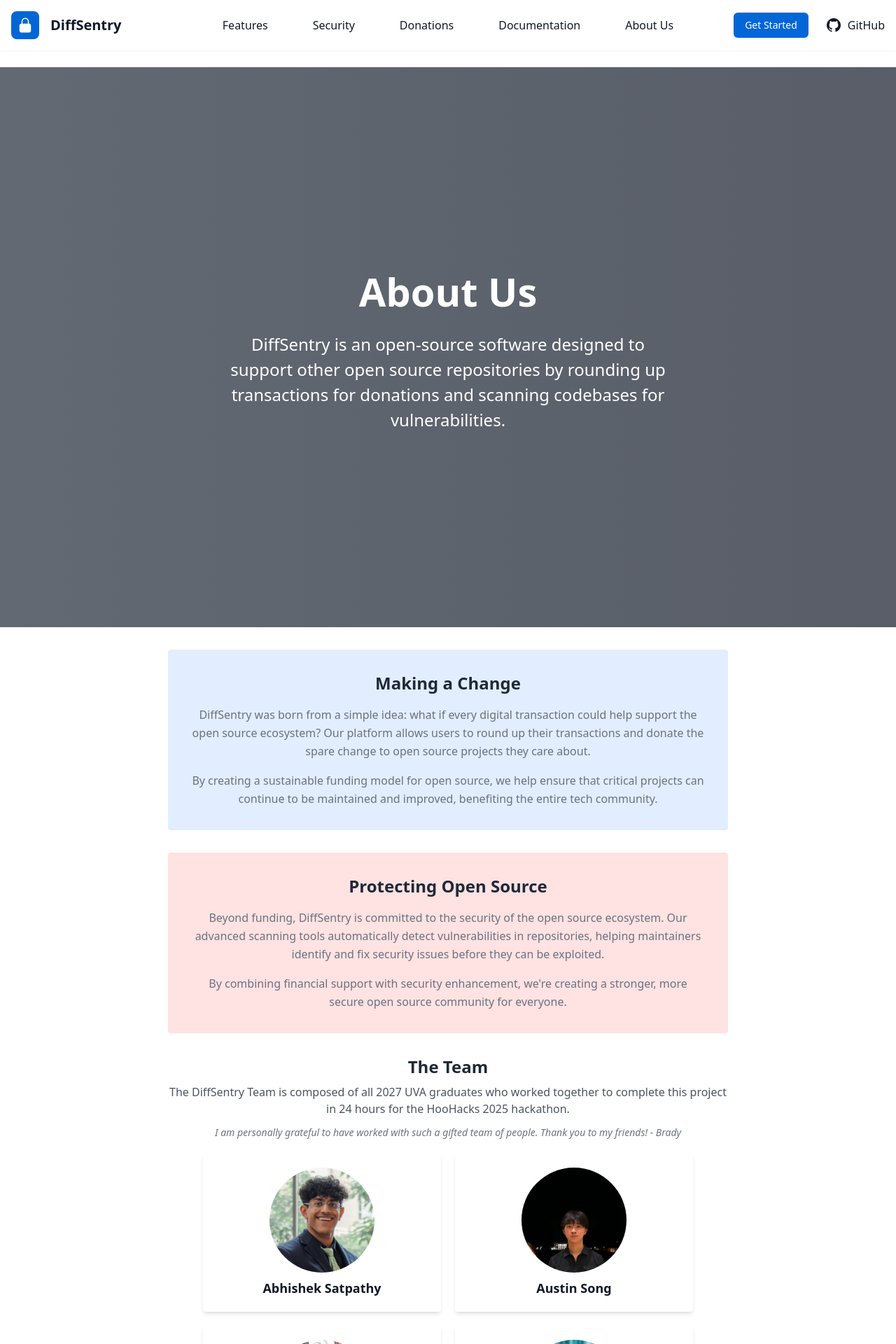
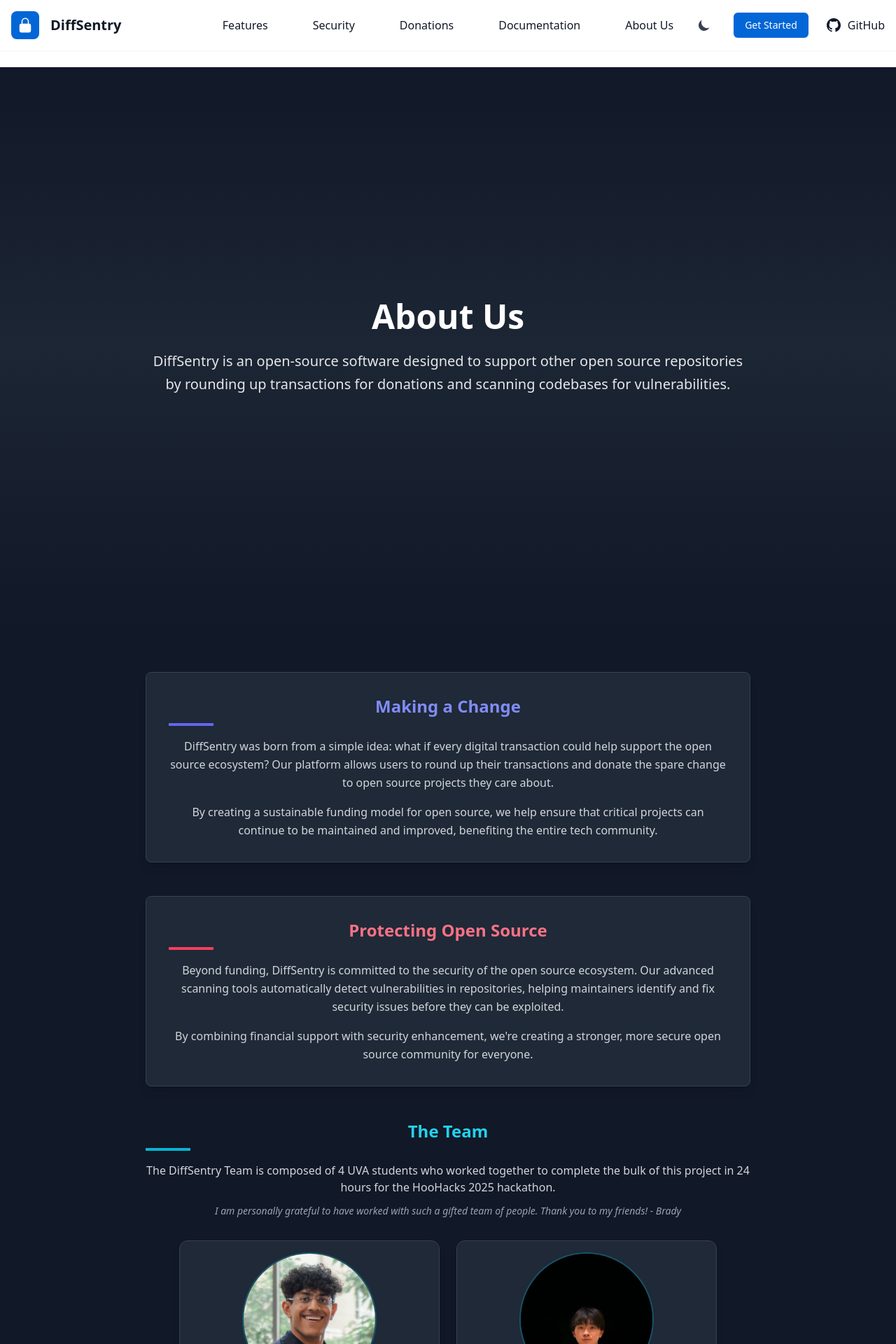
Before and after one commit to asatpathy314/diff-sentry, a React (Vite) app in the folder DiffSentry/: page /aboutus in a window 1280 px wide. Shown: the top 1920 px of the page at 70% size. Built offline with nearby package versions, Linux system fonts and the light colour scheme.

Commit message:
minor changes to the about us page and added a theme toggle

```diff
--- a/DiffSentry/src/App.jsx
+++ b/DiffSentry/src/App.jsx
@@ -1,4 +1,5 @@
 import { BrowserRouter as Router, Routes, Route } from 'react-router-dom';
+import { ThemeProvider } from './components/ThemeProvider';
 import Header from './components/Header';
 import Hero from './components/Hero';
 import Features from './components/Features';
@@ -11,6 +12,7 @@
 
 function App() {
   return (
+    <ThemeProvider>
       <Router>
         <div className="min-h-screen flex flex-col overflow-hidden max-w-full">
           <Header />
@@ -31,6 +33,7 @@
           <Footer />
         </div>
       </Router>
+    </ThemeProvider>
   );
 }
 
--- a/DiffSentry/src/components/AboutUs.jsx
+++ b/DiffSentry/src/components/AboutUs.jsx
@@ -17,80 +17,131 @@
 
 const AboutUs = () => {
   return (
-    <section className="pb-16 relative flex flex-col items-center justify-center w-full min-h-screen mx-auto">
+    <section className="pb-16 relative flex flex-col items-center justify-center w-full min-h-screen mx-auto bg-gray-900 text-gray-100">
       {/* Hero Section */}
       <div className="relative w-full aspect-[1920/1200] overflow-hidden">
         {/* Background Image */}
         <div
-          className="absolute inset-0 w-full h-full bg-cover bg-center bg-no-repeat z-0"
+          className="absolute inset-0 w-full h-full bg-cover bg-center bg-no-repeat z-0 opacity-60"
           style={{ backgroundImage: `url(${heroImg})` }}
         />
 
-        {/* Semi-transparent Overlay */}
-        <div className="absolute inset-0 w-full h-full bg-gradient-to-r from-gray-800 to-gray-900 opacity-70 z-10"></div>
+        {/* Dark Overlay */}
+        <div className="absolute inset-0 w-full h-full bg-gradient-to-b from-gray-900 via-gray-800/80 to-gray-900 z-10"></div>
 
         {/* Content */}
-        <div className="absolute top-1/2 left-1/2 transform -translate-x-1/2 -translate-y-1/2 text-center text-white z-20">
-          <h1 className="text-[3.5rem] font-bold">About Us</h1>
-          <p className="text-[1.5rem] mt-4">
-            DiffSentry is an open-source software designed to support other open source repositories by
-            rounding up transactions for donations and scanning codebases for vulnerabilities.
-          </p>
+        <div className="absolute top-1/2 left-1/2 transform -translate-x-1/2 -translate-y-1/2 text-center z-20 w-full max-w-4xl px-4">
+          <Motion.h1
+            initial={{ y: -20, opacity: 0 }}
+            animate={{ y: 0, opacity: 1 }}
+            transition={{ duration: 0.7 }}
+            className="text-5xl font-bold text-white mb-2"
+          >
+            About Us
+          </Motion.h1>
+          <Motion.div
+            initial={{ y: 20, opacity: 0 }}
+            animate={{ y: 0, opacity: 1 }}
+            transition={{ duration: 0.7, delay: 0.2 }}
+          >
+            <p className="text-xl mt-6 text-gray-200 leading-relaxed">
+              DiffSentry is an open-source software designed to support other open source repositories by
+              rounding up transactions for donations and scanning codebases for vulnerabilities.
+            </p>
+          </Motion.div>
         </div>
       </div>
 
       {/* Content Section */}
-      <div className="max-w-[800px] w-full mt-8">
+      <div className="max-w-4xl w-full mt-16 px-4">
         {/* Our Story */}
-        <div className="mb-8 bg-[#e2edff] p-8 rounded text-center">
-          <h2 className="text-2xl font-bold text-gray-800">Making a Change</h2>
-          <p className="mt-4 text-gray-500 leading-relaxed">
+        <Motion.div
+          initial={{ opacity: 0, y: 20 }}
+          whileInView={{ opacity: 1, y: 0 }}
+          viewport={{ once: true }}
+          transition={{ duration: 0.6 }}
+          className="mb-12 bg-gray-800 p-8 rounded-lg shadow-lg border border-gray-700"
+        >
+          <h2 className="text-2xl font-bold text-indigo-400">Making a Change</h2>
+          <div className="w-16 h-1 bg-indigo-500 mt-2 mb-4"></div>
+          <p className="mt-4 text-gray-300 leading-relaxed">
             DiffSentry was born from a simple idea: what if every digital transaction could help support the open source ecosystem?
             Our platform allows users to round up their transactions and donate the spare change to open source projects they care about.
           </p>
-          <p className="mt-4 text-gray-500 leading-relaxed">
+          <p className="mt-4 text-gray-300 leading-relaxed">
             By creating a sustainable funding model for open source, we help ensure that critical projects can continue to be maintained
             and improved, benefiting the entire tech community.
           </p>
-        </div>
+        </Motion.div>
 
         {/* Security Scanning */}
-        <div className="mb-8 bg-[#ffe2e2] p-8 rounded text-center">
-          <h2 className="text-2xl font-bold text-gray-800">Protecting Open Source</h2>
-          <p className="mt-4 text-gray-500 leading-relaxed">
+        <Motion.div
+          initial={{ opacity: 0, y: 20 }}
+          whileInView={{ opacity: 1, y: 0 }}
+          viewport={{ once: true }}
+          transition={{ duration: 0.6, delay: 0.2 }}
+          className="mb-12 bg-gray-800 p-8 rounded-lg shadow-lg border border-gray-700"
+        >
+          <h2 className="text-2xl font-bold text-rose-400">Protecting Open Source</h2>
+          <div className="w-16 h-1 bg-rose-500 mt-2 mb-4"></div>
+          <p className="mt-4 text-gray-300 leading-relaxed">
             Beyond funding, DiffSentry is committed to the security of the open source ecosystem. Our advanced scanning tools
             automatically detect vulnerabilities in repositories, helping maintainers identify and fix security issues before they can be exploited.
           </p>
-          <p className="mt-4 text-gray-500 leading-relaxed">
+          <p className="mt-4 text-gray-300 leading-relaxed">
             By combining financial support with security enhancement, we're creating a stronger, more secure open source community for everyone.
           </p>
-        </div>
+        </Motion.div>
 
         {/* Our Team */}
-        <div className="mb-8">
-          <h2 className="text-2xl font-bold text-gray-800">The Team</h2>
-          <p className="mt-2 mb-3 text-gray-600">
-            The DiffSentry Team is composed of all 2027 UVA graduates who worked together to complete this project in 24 hours for the HooHacks 2025 hackathon.
+        <Motion.div
+          initial={{ opacity: 0, y: 20 }}
+          whileInView={{ opacity: 1, y: 0 }}
+          viewport={{ once: true }}
+          transition={{ duration: 0.6, delay: 0.4 }}
+          className="mb-12"
+        >
+          <h2 className="text-2xl font-bold text-cyan-400 mb-2">The Team</h2>
+          <div className="w-16 h-1 bg-cyan-500 mb-4"></div>
+          <p className="mt-2 mb-3 text-gray-300">
+            The DiffSentry Team is composed of 4 UVA students who worked together to complete the bulk of this project in 24 hours for the HooHacks 2025 hackathon.
           </p>
-          <p className="italic text-sm text-gray-500 mb-4">
+          <p className="italic text-sm text-gray-400 mb-8">
             I am personally grateful to have worked with such a gifted team of people. Thank you to my friends! - Brady
           </p>
-          <div className="grid grid-cols-1 sm:grid-cols-2 gap-5 mt-5 max-w-[700px] mx-auto">
+          <div className="grid grid-cols-1 sm:grid-cols-2 gap-6 mt-8 max-w-3xl mx-auto">
             {teamMembers.map((member, index) => (
               <Motion.a
                 href={member.linkedin}
-                whileHover={{ scale: 1.05 }}
-                whileTap={{ scale: 0.95 }}
+                whileHover={{ scale: 1.03, y: -5 }}
+                whileTap={{ scale: 0.97 }}
                 key={index}
+                target="_blank"
+                rel="noopener noreferrer"
+                className="block"
               >
-                <div key={index} className="bg-white p-5 rounded shadow-md text-center">
-                  <img src={member.img} alt={member.name} className="w-[150px] h-[150px] rounded-full mx-auto object-cover" />
-                  <h3 className="mt-2 text-lg font-bold">{member.name}</h3>
+                <div className="bg-gray-800 rounded-xl overflow-hidden shadow-lg border border-gray-700 transition-all hover:border-cyan-500/50">
+                  <div className="w-48 h-48 mx-auto overflow-hidden rounded-full my-4 border-2 border-cyan-500/30">
+                    <img
+                      src={member.img}
+                      alt={member.name}
+                      className="w-full h-full object-cover transition-transform hover:scale-110 duration-700"
+                    />
+                  </div>
+                  <div className="p-5">
+                    <h3 className="text-lg font-bold text-white">{member.name}</h3>
+                    <div className="flex items-center mt-2">
+                      <svg className="w-4 h-4 text-cyan-400 mr-1" fill="currentColor" viewBox="0 0 24 24">
+                        <path d="M20.5 2h-17A1.5 1.5 0 002 3.5v17A1.5 1.5 0 003.5 22h17a1.5 1.5 0 001.5-1.5v-17A1.5 1.5 0 0020.5 2zM8 19H5v-9h3zM6.5 8.25A1.75 1.75 0 118.3 6.5a1.78 1.78 0 01-1.8 1.75zM19 19h-3v-4.74c0-1.42-.6-1.93-1.38-1.93A1.74 1.74 0 0013 14.19V19h-3v-9h2.9v1.3a3.11 3.11 0 012.7-1.4c1.55 0 3.36.86 3.36 3.66z"></path>
+                      </svg>
+                      <span className="text-gray-400 text-sm">LinkedIn</span>
+                    </div>
+                  </div>
                 </div>
               </Motion.a>
             ))}
           </div>
-        </div>
+        </Motion.div>
       </div>
     </section>
   );
--- a/DiffSentry/src/components/Header.jsx
+++ b/DiffSentry/src/components/Header.jsx
@@ -1,6 +1,7 @@
 import { useState, useEffect } from 'react';
 import { motion as Motion } from 'framer-motion';
 import { Link, useLocation } from 'react-router-dom';
+import ThemeToggle from './ThemeToggle';
 
 const Header = () => {
   const [isMenuOpen, setIsMenuOpen] = useState(false);
@@ -141,6 +142,7 @@
           </div>
 
           <div className="absolute right-4 flex items-center space-x-6">
+            <ThemeToggle />
             <Motion.a
               initial={{ opacity: 0, scale: 0.9 }}
               animate={{ opacity: 1, scale: 1 }}
--- /dev/null
+++ b/DiffSentry/src/components/ThemeProvider.jsx
@@ -0,0 +1,40 @@
+import { createContext, useState, useEffect, useContext } from 'react';
+
+const ThemeContext = createContext();
+
+export function ThemeProvider({ children }) {
+  const [darkMode, setDarkMode] = useState(() => {
+    // Check localStorage first
+    const savedTheme = localStorage.getItem('theme');
+    if (savedTheme) {
+      return savedTheme === 'dark';
+    }
+    // Fall back to system preference
+    return window.matchMedia('(prefers-color-scheme: dark)').matches;
+  });
+
+  useEffect(() => {
+    // Update HTML class when theme changes
+    if (darkMode) {
+      document.documentElement.classList.add('dark');
+      localStorage.setItem('theme', 'dark');
+    } else {
+      document.documentElement.classList.remove('dark');
+      localStorage.setItem('theme', 'light');
+    }
+  }, [darkMode]);
+
+  const toggleDarkMode = () => {
+    setDarkMode(prevMode => !prevMode);
+  };
+
+  return (
+    <ThemeContext.Provider value={{ darkMode, toggleDarkMode }}>
+      {children}
+    </ThemeContext.Provider>
+  );
+}
+
+export function useTheme() {
+  return useContext(ThemeContext);
+}
--- /dev/null
+++ b/DiffSentry/src/components/ThemeToggle.jsx
@@ -0,0 +1,29 @@
+import { motion as Motion } from 'framer-motion';
+import { useTheme } from './ThemeProvider';
+
+const ThemeToggle = () => {
+  const { darkMode, toggleDarkMode } = useTheme();
+
+  return (
+    <Motion.button
+      initial={{ opacity: 0 }}
+      animate={{ opacity: 1 }}
+      transition={{ duration: 0.5 }}
+      onClick={toggleDarkMode}
+      className="p-2 rounded-full focus:outline-none focus:ring-2 focus:ring-offset-2 focus:ring-primary dark:focus:ring-offset-gray-900"
+      aria-label={`Switch to ${darkMode ? 'light' : 'dark'} mode`}
+    >
+      {darkMode ? (
+        <svg xmlns="http://www.w3.org/2000/svg" className="h-5 w-5 text-yellow-400" viewBox="0 0 20 20" fill="currentColor">
+          <path fillRule="evenodd" d="M10 2a1 1 0 011 1v1a1 1 0 11-2 0V3a1 1 0 011-1zm4 8a4 4 0 11-8 0 4 4 0 018 0zm-.464 4.95l.707.707a1 1 0 001.414-1.414l-.707-.707a1 1 0 00-1.414 1.414zm2.12-10.607a1 1 0 010 1.414l-.706.707a1 1 0 11-1.414-1.414l.707-.707a1 1 0 011.414 0zM17 11a1 1 0 100-2h-1a1 1 0 100 2h1zm-7 4a1 1 0 011 1v1a1 1 0 11-2 0v-1a1 1 0 011-1zM5.05 6.464A1 1 0 106.465 5.05l-.708-.707a1 1 0 00-1.414 1.414l.707.707zm1.414 8.486l-.707.707a1 1 0 01-1.414-1.414l.707-.707a1 1 0 011.414 1.414zM4 11a1 1 0 100-2H3a1 1 0 000 2h1z" clipRule="evenodd" />
+        </svg>
+      ) : (
+        <svg xmlns="http://www.w3.org/2000/svg" className="h-5 w-5 text-gray-700" viewBox="0 0 20 20" fill="currentColor">
+          <path d="M17.293 13.293A8 8 0 016.707 2.707a8.001 8.001 0 1010.586 10.586z" />
+        </svg>
+      )}
+    </Motion.button>
+  );
+};
+
+export default ThemeToggle;
```
Lines whose indentation alone changed are shown as unchanged.
